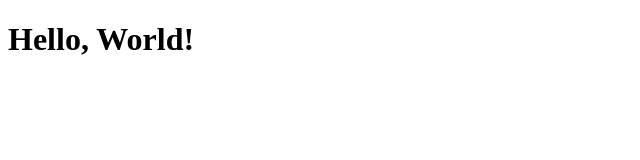
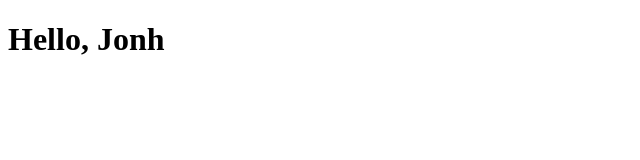
Before and after one commit to AlessioNatale/React, a React (Vite) app in the folder esercizi/: page / in a window 1280 px wide. Shown: the top 160 px of the page, without its empty margins (0-640 px from the left). Built offline with nearby package versions, Linux system fonts and the light colour scheme.

Commit message:
commit-es-02

```diff
--- a/esercizi/src/App.jsx
+++ b/esercizi/src/App.jsx
@@ -1,10 +1,10 @@
 
 
 function App() {
-  const hello = <h1>Hello, World!</h1>
+  const name = "Jonh"
   return (
     <>
-      {hello}
+      <h1>Hello, {name}</h1>
     </>
   )
 }
```
